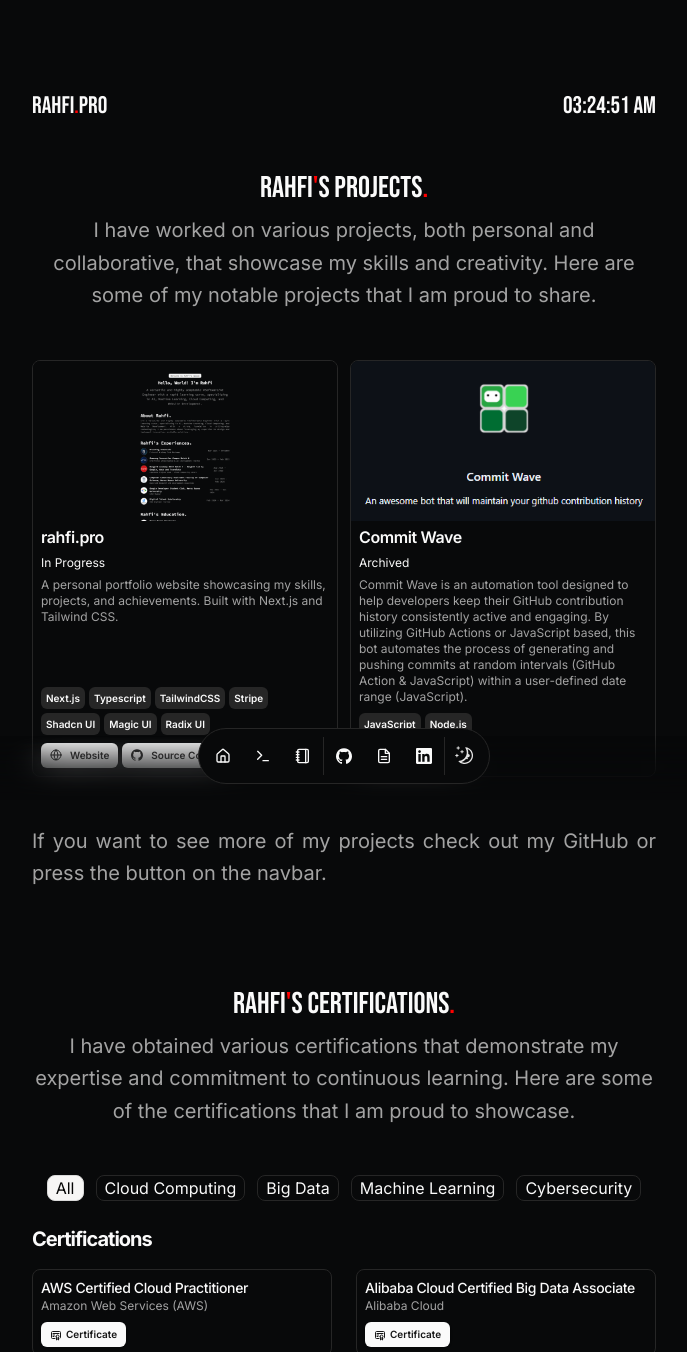
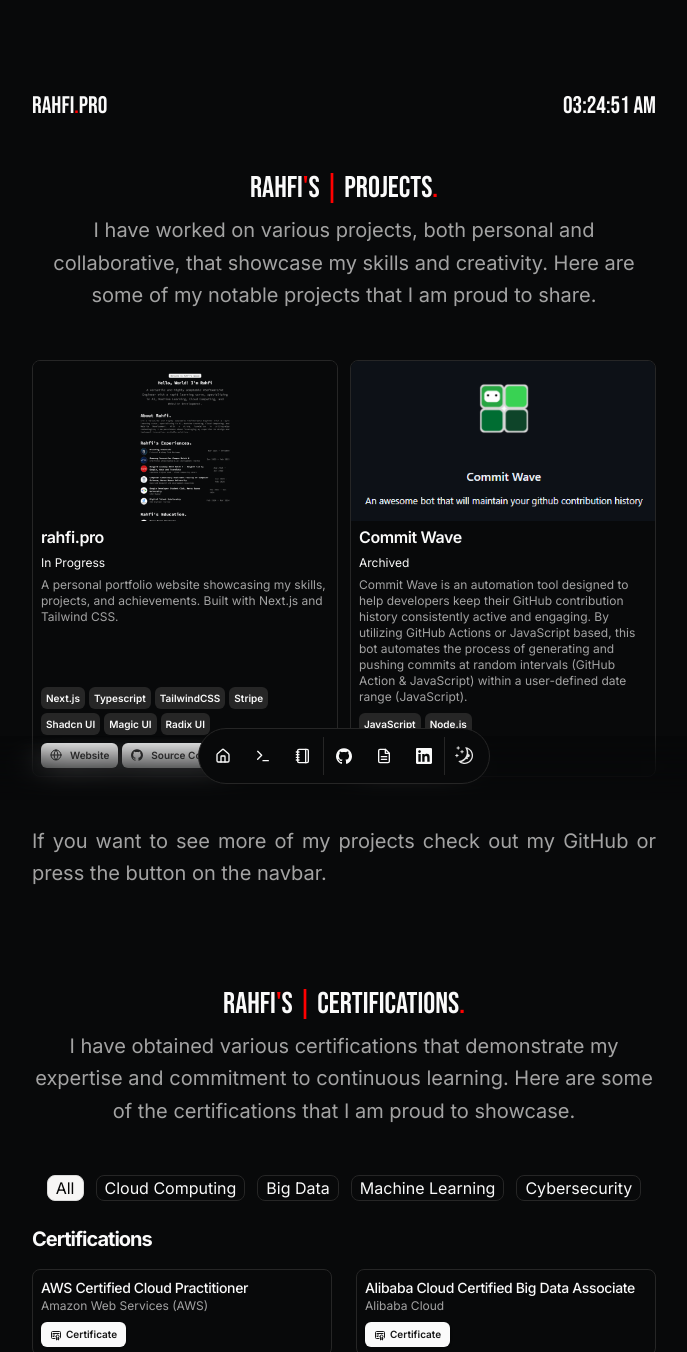
Before and after one commit to rahfianugerah/portfolio, a Next.js app: page /project in a window 1280 px wide. Shown: the top 1352 px of the page, without its empty margins (296-983 px from the left). Built offline with nearby package versions, Linux system fonts and the light colour scheme.

Commit message:
feat: update the heading in blog and project

```diff
--- a/src/app/blog/page.tsx
+++ b/src/app/blog/page.tsx
@@ -19,7 +19,7 @@ export default async function BlogPage() {
           <div className="flex flex-col items-center justify-center space-y-4 text-center">
             <div className="space-y-2">
               <h2 className="text-3xl font-bebas">
-                Rahfi<span className="text-[#FF0000]">&apos;</span>s Writings<span className="text-[#FF0000]">.</span>
+                Rahfi<span className="text-[#FF0000]">&apos;</span>s <span className="text-[#FF0000]">|</span> Writings<span className="text-[#FF0000]">.</span>
               </h2>
               <p className="text-muted-foreground md:text-xl/relaxed lg:text-base/relaxed xl:text-xl/relaxed">
                 I enjoy sharing my thoughts and experiences through writing. Here are some of my
--- a/src/app/project/page.tsx
+++ b/src/app/project/page.tsx
@@ -27,7 +27,7 @@ export default function ProjectPage() {
                         <div className="flex flex-col items-center justify-center space-y-4 text-center">
                             <div className="space-y-2">
                                 <h2 className="text-3xl font-bebas">
-                                    Rahfi<span className="text-[#FF0000]">&apos;</span>s Projects<span className="text-[#FF0000]">.</span>
+                                    Rahfi<span className="text-[#FF0000]">&apos;</span>s <span className="text-[#FF0000]">|</span> Projects<span className="text-[#FF0000]">.</span>
                                 </h2>
                                 <p className="text-muted-foreground md:text-xl/relaxed lg:text-base/relaxed xl:text-xl/relaxed">
                                     I have worked on various projects, both personal and collaborative,
@@ -69,7 +69,7 @@ export default function ProjectPage() {
                         <div className="flex flex-col items-center justify-center space-y-4 text-center">
                             <div className="space-y-2">
                                 <h2 className="text-3xl font-bebas">
-                                    Rahfi<span className="text-[#FF0000]">&apos;</span>s Certifications<span className="text-[#FF0000]">.</span>
+                                    Rahfi<span className="text-[#FF0000]">&apos;</span>s <span className="text-[#FF0000]">|</span> Certifications<span className="text-[#FF0000]">.</span>
                                 </h2>
                                 <p className="text-muted-foreground md:text-xl/relaxed lg:text-base/relaxed xl:text-xl/relaxed">
                                     I have obtained various certifications that demonstrate my expertise
```
